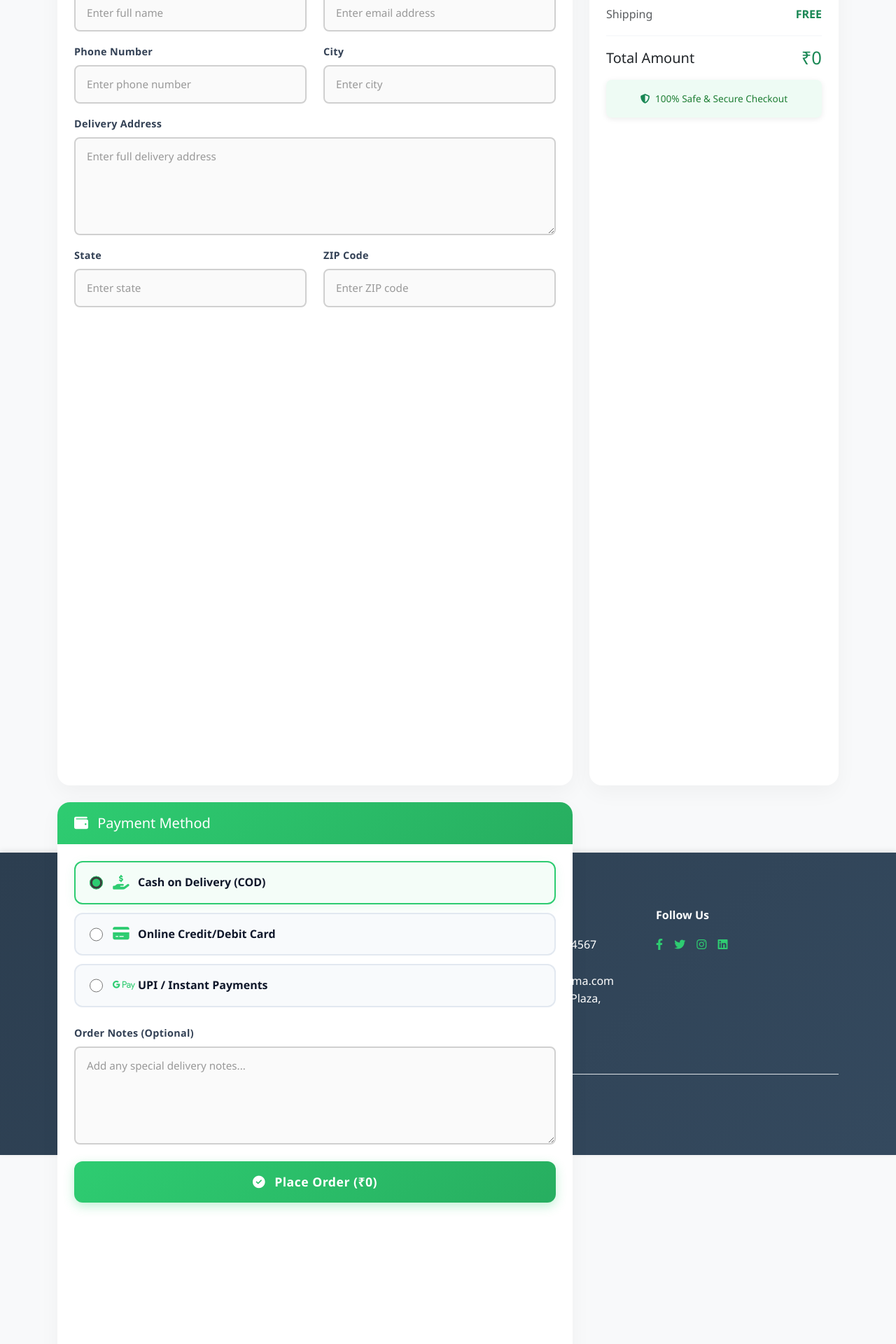
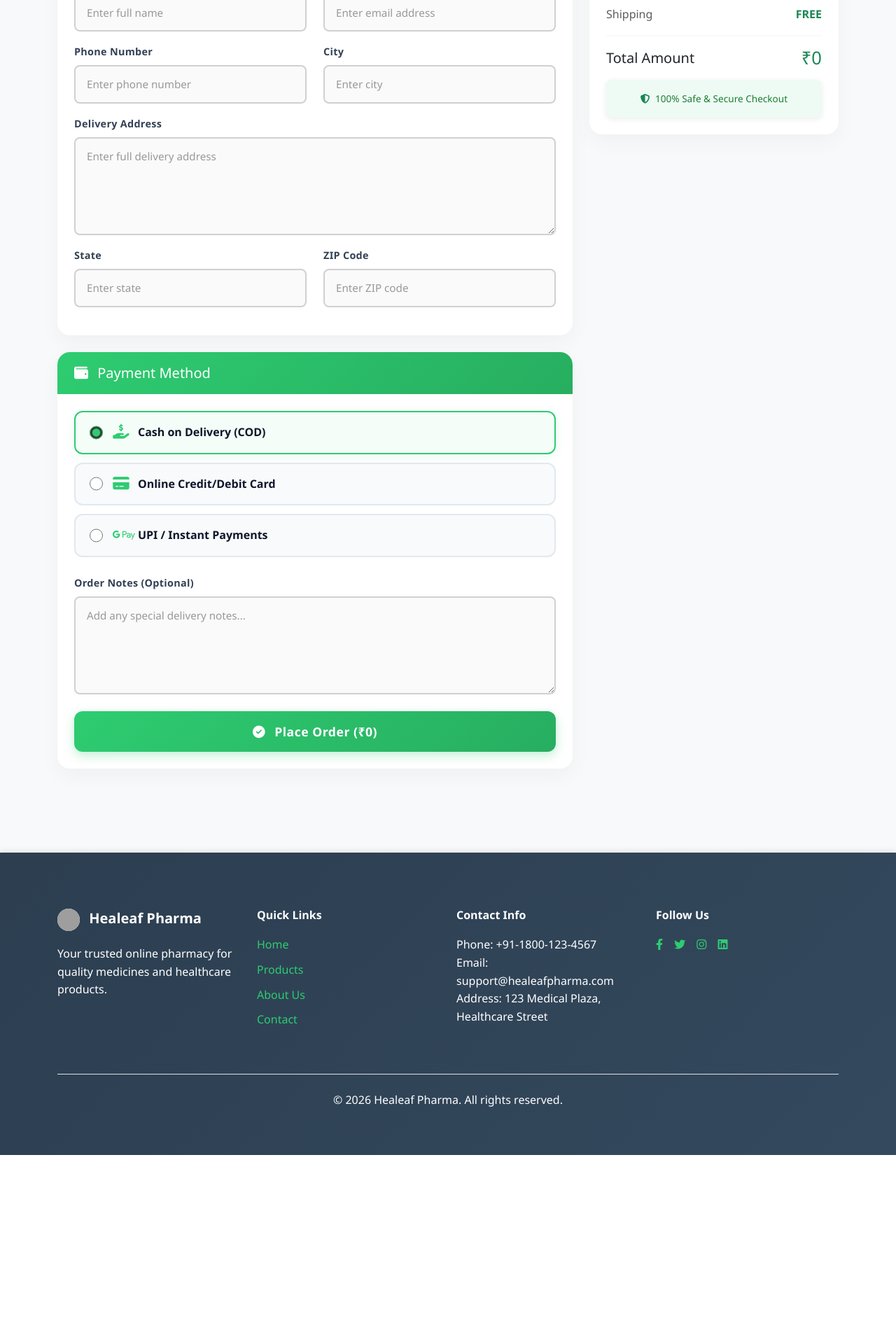
Before and after one commit to Lakisharma/health-pharma, a Django app: template newapp/templates/checkout.html in a window 1280 px wide. Shown: the part 322-2242 px from the top of the page at 70% size. After the commit the page ends 1972 px from the top, so only its background shows below. Run offline with Django 5.2, Linux system fonts and the light colour scheme; the template is opened without the code that fills it: values that come from a table or form of the project are taken from there, others are empty; data comes from the database, SQL or seed files in the repository; grey boxes are pictures that could not be loaded.

Commit message:
fix checkout card height vertical stretch bug in checkout.html

```diff
--- a/newapp/templates/checkout.html
+++ b/newapp/templates/checkout.html
@@ -15,6 +15,7 @@
             box-shadow: 0 10px 30px rgba(0, 0, 0, 0.04) !important;
             transition: all 0.3s cubic-bezier(0.4, 0, 0.2, 1);
             background: #ffffff;
+            height: auto !important;
         }
         .checkout-card:hover {
             box-shadow: 0 15px 35px rgba(46, 204, 113, 0.08) !important;
```
